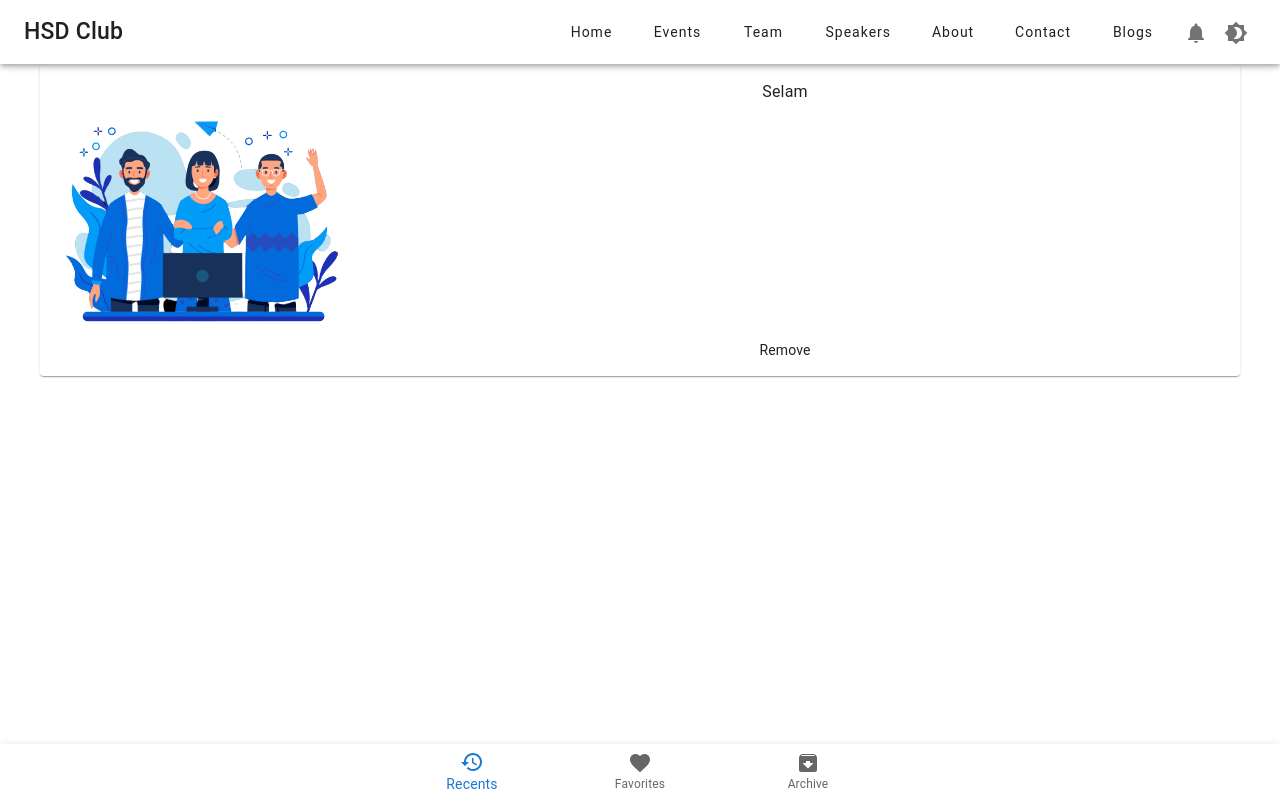
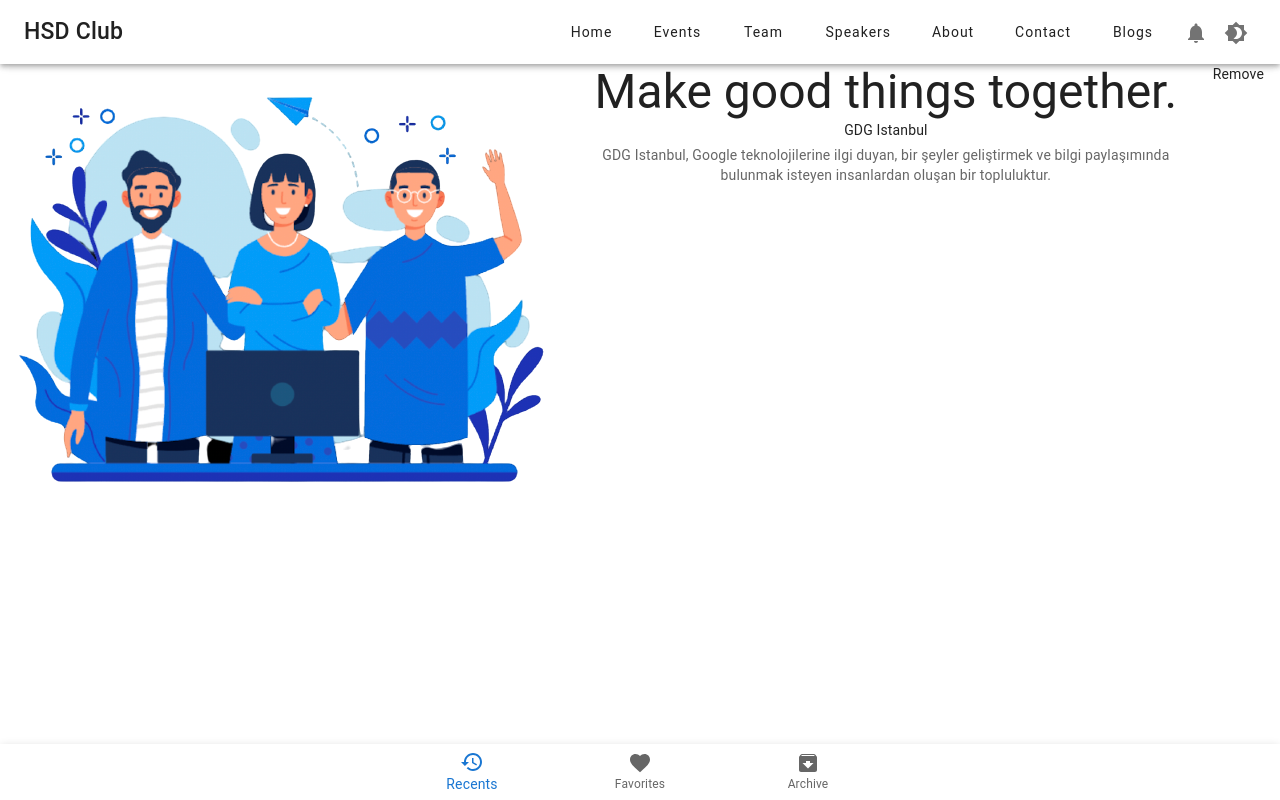
Before and after one commit to elselif/gdgClone, a React (Create React App) app: page / in a window 1280 px wide. Built offline with nearby package versions, Linux system fonts and the light colour scheme; what @material-tailwind/react would draw is missing.

Commit message:
fixed-brach

```diff
--- a/src/pages/Home.tsx
+++ b/src/pages/Home.tsx
@@ -7,48 +7,43 @@
 import Navbar from '../components/Navbar';
 import { start } from 'repl';
 
-const Img = styled('img')({
-  margin: 'auto',
-  display: 'block',
-  maxWidth: '100%',
-  maxHeight: '100%',
-});
+
 
 export default function ComplexGrid() {
   return (
     <>
       <Navbar />
-      <Paper
-        sx={{
-          p: 2,
-          margin: 'auto',
-          maxWidth: 1200,
-          flexGrow: 1,
-        }}
-      >
+
+
       <Grid container spacing={2}>
         <Grid item>
-            <ButtonBase sx={{ width: 290, height: 280 }}>
+          <ButtonBase className='w-auto h-auto lg:w-[500px] '>
             <img src={require("../images/hello.png")} alt='i' className='w-auto h-auto' />
           </ButtonBase>
         </Grid>
         <Grid item xs={12} sm container>
-            <Grid item xs container direction="column" spacing={2}>
-              <Grid item xs>
-                <div className='flex float-left'>
-                  Selam
-                </div>
+          <Grid item xs container spacing={2}>
+            <Grid className=' ' item xs >
+              <Typography className='' variant="h3" component="div" sx={{}}>
+                Make good things <span className='text-blue-800'>together</span>.
+              </Typography>
+              <Typography variant="body2" gutterBottom>
+                GDG Istanbul
+              </Typography>
+              <Typography variant="body2" color="text.secondary">
+                GDG Istanbul, Google teknolojilerine ilgi duyan, bir şeyler geliştirmek ve bilgi paylaşımında bulunmak isteyen insanlardan oluşan bir topluluktur.
+              </Typography>
             </Grid>
             <Grid item>
               <Typography sx={{ cursor: 'pointer' }} variant="body2">
                 Remove
               </Typography>
             </Grid>
-            </Grid>
 
           </Grid>
         </Grid>
-      </Paper>
+      </Grid>
+
     </>
   );
 }
```
Lines whose indentation alone changed are shown as unchanged.
